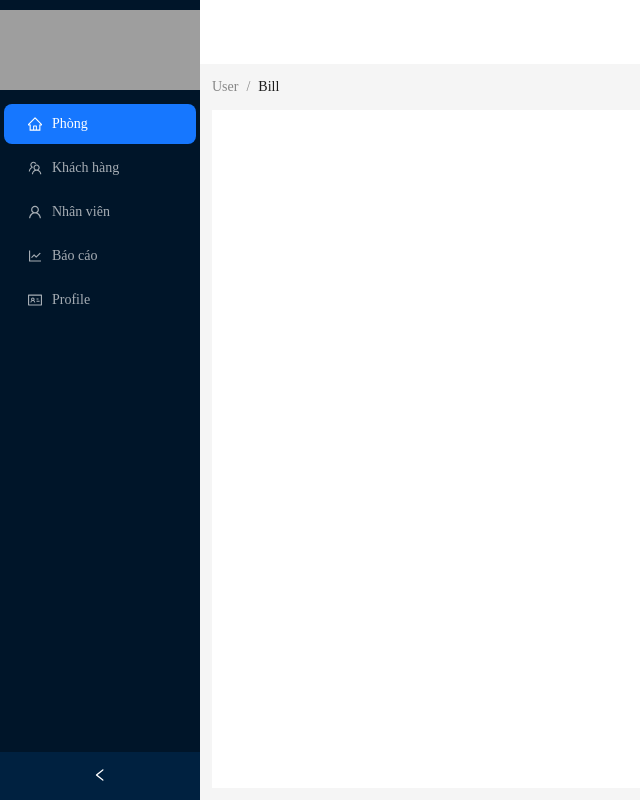
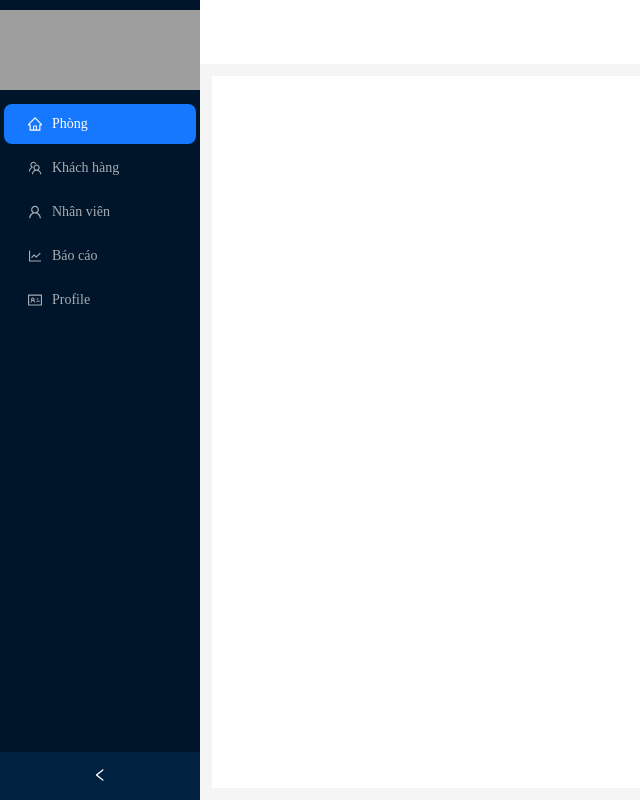
Before and after one commit to qthang02/booking-admin, a React (Vite) app: page / in a window 1280 px wide. Shown: the whole page, without its empty margins (0-640 px from the left). Built offline with nearby package versions, Linux system fonts and the light colour scheme; grey boxes are pictures that could not be loaded.

Commit message:
remove Breadcrumb

```diff
--- a/src/conponents/MainLayout/index.tsx
+++ b/src/conponents/MainLayout/index.tsx
@@ -1,5 +1,5 @@
 import { useState } from 'react';
-import {Breadcrumb, Layout, Menu, Row, theme} from 'antd';
+import { Layout, Menu, Row, theme} from 'antd';
 import {Link, Outlet} from "react-router-dom";
 import { HomeOutlined, IdcardOutlined, LineChartOutlined, TeamOutlined, UserOutlined} from "@ant-design/icons";
 
@@ -114,17 +114,6 @@ const MainLayout: React.FC = () => {
             </Sider>
             <Layout>
                 <Header style={{padding: 0, background: colorBgContainer}}/>
-                <div
-                style={{
-                    padding: 12,
-                    paddingBottom: 0,
-                }}
-                >
-                    <Breadcrumb>
-                        <Breadcrumb.Item>User</Breadcrumb.Item>
-                        <Breadcrumb.Item>Bill</Breadcrumb.Item>
-                    </Breadcrumb>
-                </div>
 
                 <div
                     style={{
```
